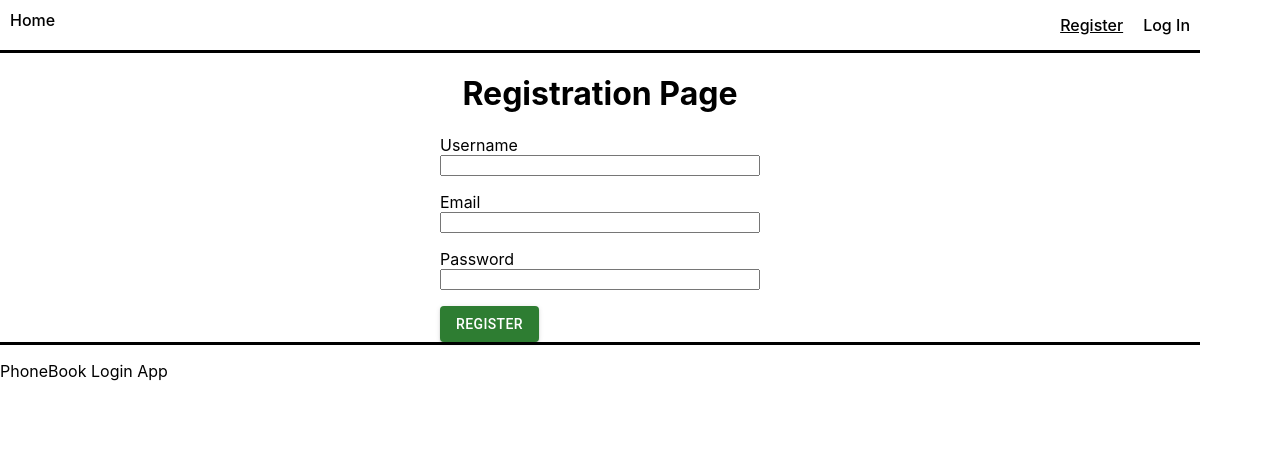
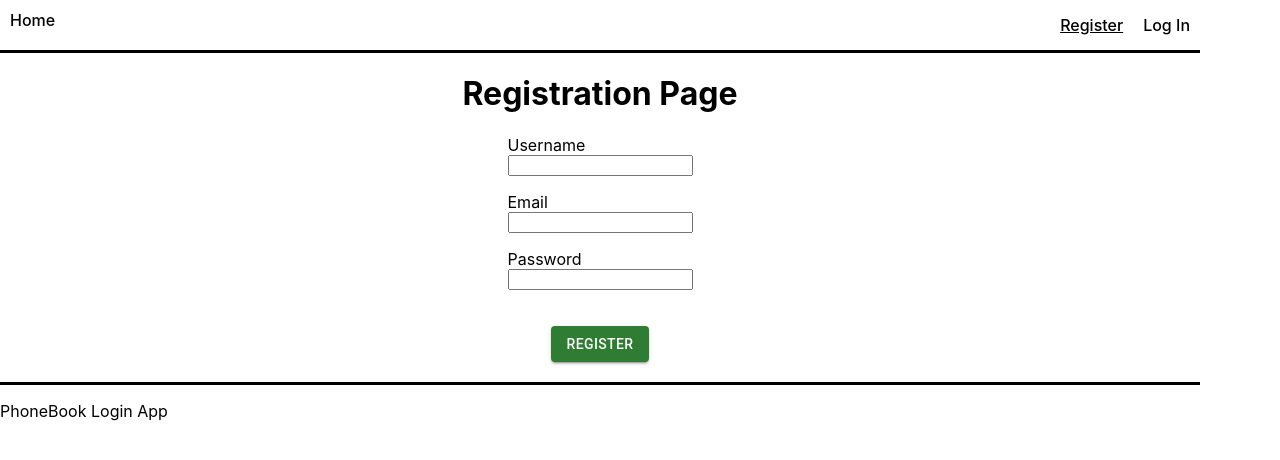
Before and after one commit to dkusnieruk/goit-react-hw-08-phonebook, a React (Create React App) app: page /register in a window 1280 px wide. Shown: the top 460 px of the page. Built offline with nearby package versions, Linux system fonts and the light colour scheme.

Commit message:
update css register button

```diff
--- a/src/pages/Registration.js
+++ b/src/pages/Registration.js
@@ -44,14 +44,15 @@ const Registration = () => {
           Password
           <input type="password" name="password" ref={inputPassword} />
         </label>
+        <div className={css.button}>
         <Button
           variant="contained"
           color="success"
-          className={css.button}
           type="submit"
         >
           Register
         </Button>
+        </div>
       </form>
     </div>
   );
--- a/src/pages/register.module.css
+++ b/src/pages/register.module.css
@@ -1,5 +1,8 @@
 .form {
   width: 320px;
+  display: flex;
+  align-items: center;
+  flex-direction: column;
 }
 
 .label {
```
